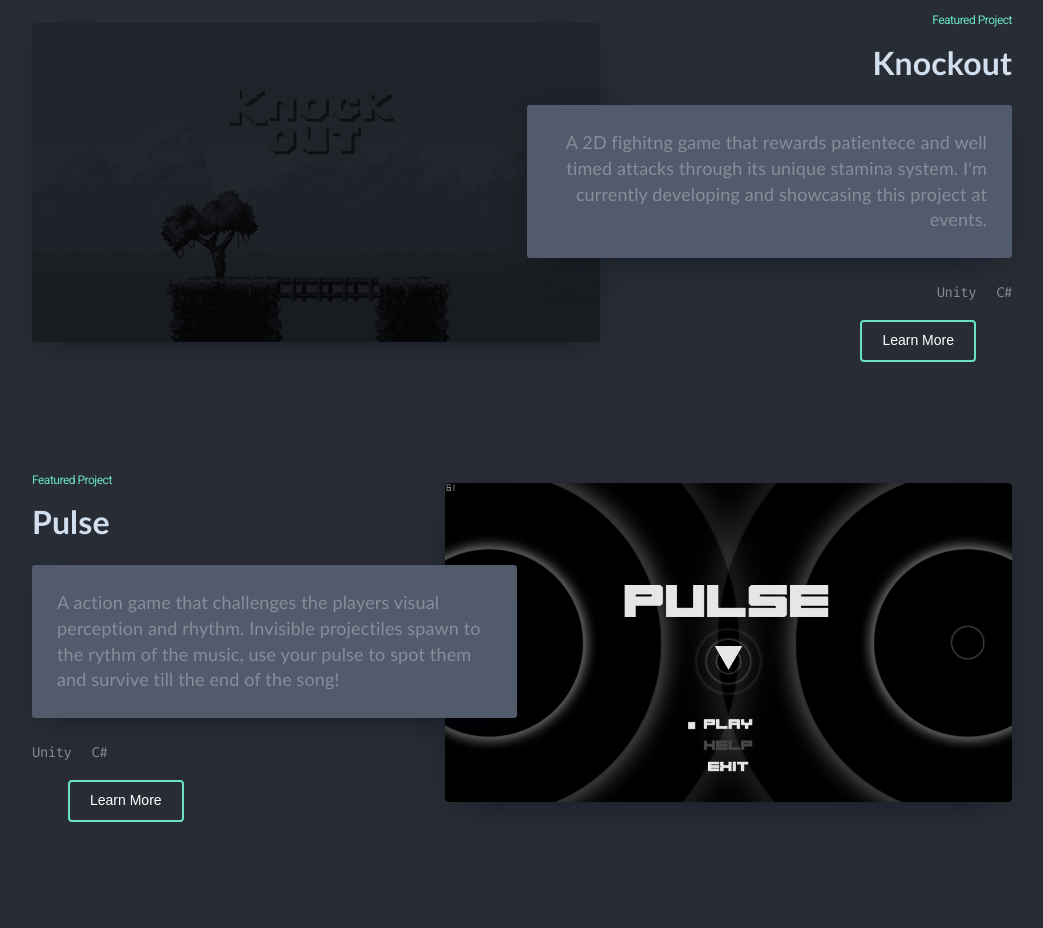
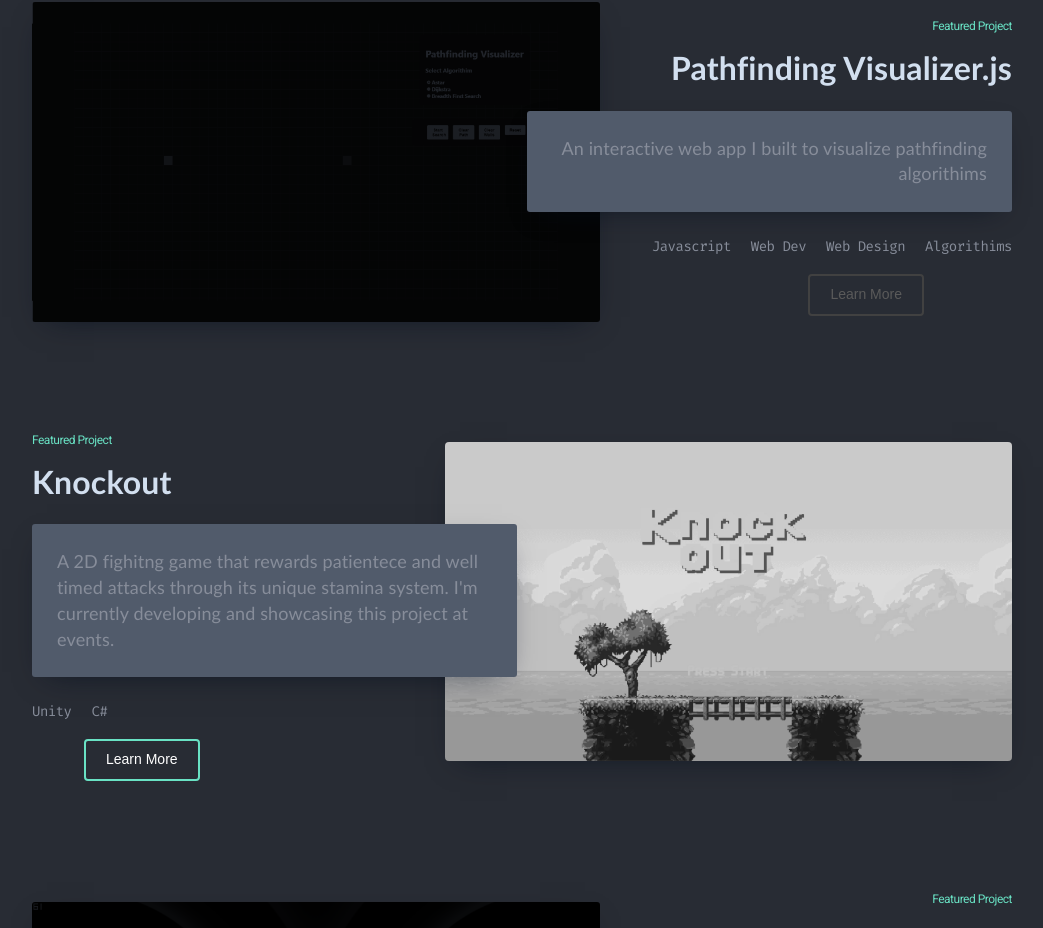
Before and after one commit to Joelforr/v3, a React (Create React App) app: page / in a window 1280 px wide. Shown: the part 1848-2776 px from the top of the page, without its empty margins (118-1161 px from the left). Built offline with nearby package versions, Linux system fonts and the light colour scheme; a web font is replaced by a local one.

Commit message:
Added Project & Update Flood Button Component
.Added pathfinding visualization project to featured projects
.Added a disabled state to flood button
.Fixed spelling in About section

```diff
--- a/src/components/floodbutton.js
+++ b/src/components/floodbutton.js
@@ -9,14 +9,23 @@ class FloodButton extends React.Component {
     return this.props.external ? (
       <div>
         <a href={this.props.href}>
-          <button className="flood-button" type="button">
+          <button
+            className={this.props.disabled ? "disabled" : "flood-button"}
+            type="button"
+            disabled={this.props.disabled}
+          >
             <span>{this.props.children}</span>
           </button>
         </a>
       </div>
     ) : (
       <Link smooth to={this.props.href}>
-        <button className="flood-button" type="button">
+        <button
+          className={this.props.disabled ? "disabled" : "flood-button"}
+          disabled={true}
+          type="button"
+          disabled={this.props.disabled}
+        >
           <span>{this.props.children}</span>
         </button>
       </Link>
--- a/src/containers/About.js
+++ b/src/containers/About.js
@@ -27,7 +27,7 @@ class About extends Component {
                 <p>
                   Hello! I’m Joel, a software engineer and game designer based
                   in New York City. I work on a wide variety of projects, from
-                  games and VR experiences to application and web developmont.
+                  games and VR experiences to application and web development.
                 </p>
                 <p>
                   I love all things technology and I’m constantly working to
--- a/src/containers/Projects.js
+++ b/src/containers/Projects.js
@@ -50,12 +50,23 @@ class Projects extends Component {
                 >
                   {index % 2 == 0 && featured.page && (
                     <div style={{ paddingRight: "16px" }}>
-                      <FloodButton href={featured.page}>Learn More</FloodButton>
+                      <FloodButton
+                        disabled={featured.page == "/"}
+                        href={featured.page}
+                      >
+                        Learn More
+                      </FloodButton>
                     </div>
                   )}
 
                   {featured.links.map(link => (
-                    <span style={{ alignSelf: "center" }}>
+                    <span
+                      style={{
+                        alignSelf: "center",
+                        paddingRight: "8px",
+                        paddingLeft: "8px"
+                      }}
+                    >
                       <IconButton
                         icon={link.icon}
                         id={link.id}
@@ -66,7 +77,12 @@ class Projects extends Component {
 
                   {index % 2 != 0 && featured.page && (
                     <div style={{ paddingLeft: "16px" }}>
-                      <FloodButton href={featured.page}>Learn More</FloodButton>
+                      <FloodButton
+                        disabled={featured.page == "/"}
+                        href={featured.page}
+                      >
+                        Learn More
+                      </FloodButton>
                     </div>
                   )}
                 </div>
--- a/src/css/floodbutton.css
+++ b/src/css/floodbutton.css
@@ -69,3 +69,24 @@
   opacity: 1;
   transition: 0.7s;
 }
+
+.disabled {
+  position: relative;
+  height: 42px;
+  padding: 0 20px 2px;
+
+  background: none;
+  border-width: 0px;
+  border: 2px solid #414141;
+  border-radius: 4px;
+
+  align-items: center;
+  text-align: left;
+  text-decoration-skip-ink: auto;
+
+  text-decoration: none;
+  font-size: 14px;
+  color: rgb(90, 90, 90);
+
+  overflow: hidden;
+}
--- a/src/data/projects.json
+++ b/src/data/projects.json
@@ -1,5 +1,35 @@
 {
   "featured": [
+    {
+      "type": "webapp",
+      "title": "Pathfinding Visualizer.js",
+      "info": {
+        "platforms": ["Web"],
+        "team-size": ["Solo"],
+        "responsiblities": ["Design", "Programming"]
+      },
+      "desc": {
+        "short": "An interactive web app I built to visualize pathfinding algorithims",
+        "full": "Knockout is a 2D fighting game where players go head to head in a best of 9 match. The game's stamina system handles damage calculation and limits how many defensive/offesnive actions you can perform in a short period.",
+        "additional": "Initialy a school project I created Knockout to explore the core gameplay of games like Super Smash Bros, Nidhogg and Tower Fall Acension. The goal was to replicate the feelings that those games gave off, something I like to refer to as the couch game experience. I'm now working on the redesign and commercial development of this project."
+      },
+      "thumbnail": "pathfinding/pathfinding_thumb-00.png",
+      "iframe": "https://www.youtube.com/embed/ysVBz0juLBQ",
+      "tags": ["Javascript", "Web Dev", "Web Design", "Algorithims"],
+      "links": [
+        {
+          "icon": "icons/external.svg",
+          "id": "#External",
+          "url": "https://joelforr.github.io/pathfinding-visualizer/"
+        },
+        {
+          "icon": "icons/github.svg",
+          "id": "#Github",
+          "url": "https://github.com/Joelforr/pathfinding-visualizer"
+        }
+      ],
+      "page": "/"
+    },
     {
       "type": "game",
       "title": "Knockout",
```
Also changed, not shown: src/assets/pathfinding/pathfinding_thumb-00.png (added).
